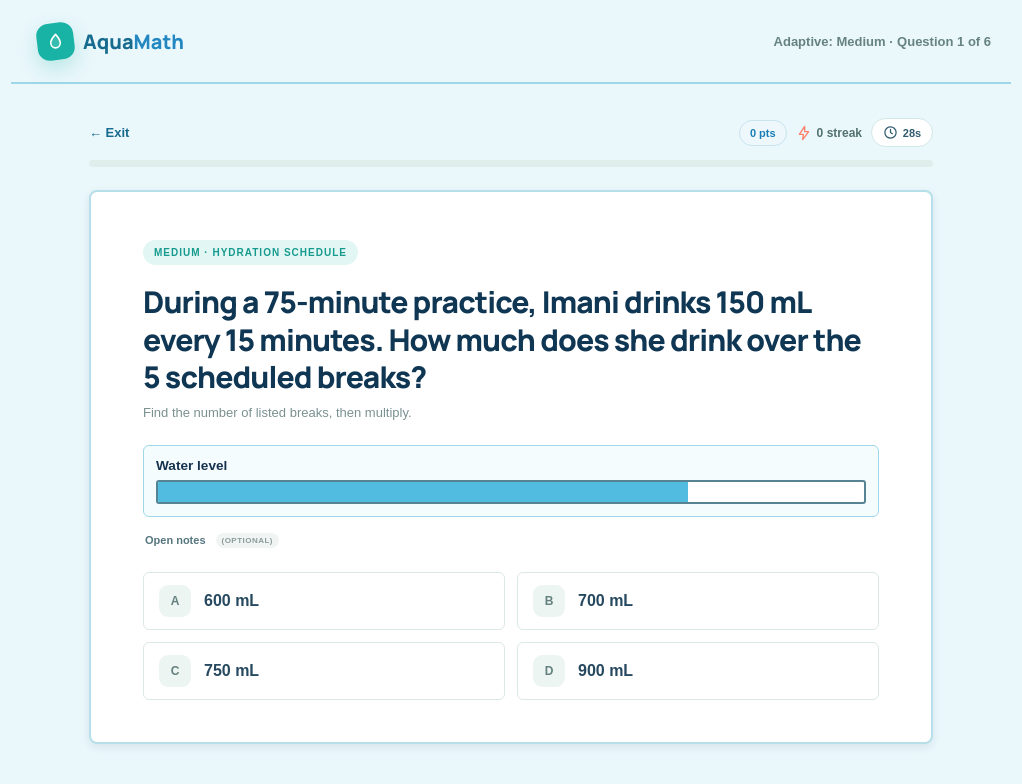
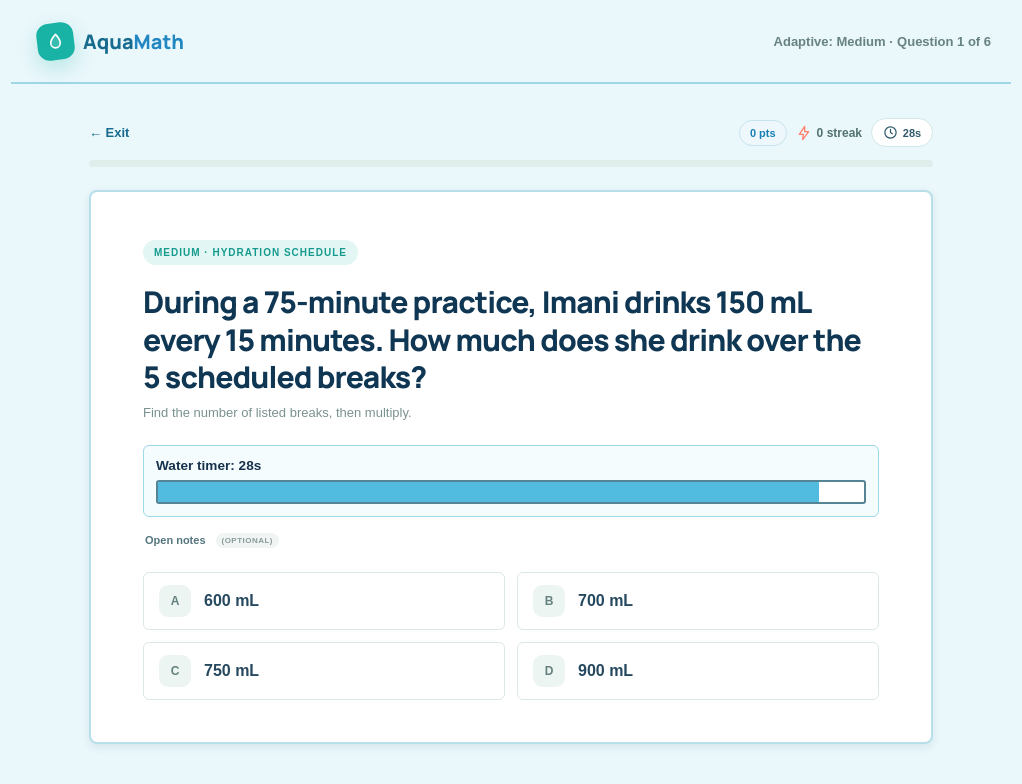
Before and after one commit to hilrato/hackathon, a React (Vite) app: page / in a window 1280 px wide. Both pictures are taken after a click on the button "Start quiz". Shown: the top 784 px of the page, without its empty margins (129-1151 px from the left). Built offline with nearby package versions, Linux system fonts and the light colour scheme.

Commit message:
Changes again

```diff
--- a/src/App.tsx
+++ b/src/App.tsx
@@ -245,7 +245,7 @@ function App() {
       <div className="quiz-topline"><button className="exit-button" onClick={() => setScreen('home')}>← Exit</button><span className="keyboard-hint">A–D to answer · Enter to continue</span><div className="quiz-hud"><span className="points-pill">{points.toLocaleString()} pts</span><span className="streak"><Icon name="bolt" size={16}/>{streak} streak</span><span className={`timer-pill ${timerWarning ? 'is-low' : ''}`} role="timer" aria-live={timerWarning ? 'assertive' : 'off'}><Icon name="clock" size={15}/>{timeLeft}s</span></div></div>
       <div className="progress-track"><span style={{ width: `${((current + (hasAnswered ? 1 : 0)) / questionCount) * 100}%` }} /></div>
       <article className="quiz-card">
-        <span className="quiz-eyebrow">{question.eyebrow}</span><h2>{question.prompt}</h2><p className="question-detail">{question.detail}</p><QuizVisual difficulty={activeDifficulty} index={current} urgent={timerWarning}/><Scratchpad key={`${activeDifficulty}-${current}`}/>
+        <span className="quiz-eyebrow">{question.eyebrow}</span><h2>{question.prompt}</h2><p className="question-detail">{question.detail}</p><QuizVisual timeLeft={timeLeft} timeLimit={getTimeLimit(activeDifficulty, current)} urgent={timerWarning}/><Scratchpad key={`${activeDifficulty}-${current}`}/>
         {question.kind === 'short' ? <form className="short-answer-form" onSubmit={submitShortAnswer}>
           <label htmlFor="short-answer">Your answer</label>
           <div className="short-answer-entry"><input id="short-answer" value={shortResponse} onChange={(event) => setShortResponse(event.target.value)} placeholder="Example: 750 mL" disabled={submittedShortAnswer !== null} autoComplete="off"/><button type="submit" disabled={!shortResponse.trim() || submittedShortAnswer !== null}>Check answer</button></div>
--- a/src/QuizVisual.tsx
+++ b/src/QuizVisual.tsx
@@ -1,22 +1,19 @@
-https://musical-spoon-v9prjw9r73wqjq.github.dev/import './quiz-visual.css'
+import './quiz-visual.css'
 
-type Difficulty = 'easy' | 'medium' | 'hard'
-type VisualGuide = { fill: number; label: string }
-
-const guides: Record<Difficulty, VisualGuide[]> = {
-  easy: [60, 45, 53, 80, 66, 75].map((fill) => ({ fill, label: `${fill}% full` })),
-  medium: [75, 63, 80, 65, 80, 13].map((fill) => ({ fill, label: `${fill}% full` })),
-  hard: [75, 63, 19, 82, 14, 80].map((fill) => ({ fill, label: `${fill}% full` })),
+type QuizVisualProps = {
+  timeLeft: number
+  timeLimit: number
+  urgent: boolean
 }
 
-// A basic water bar gives a visual clue without showing the answer.
-export function QuizVisual({ difficulty, index, urgent }: { difficulty: Difficulty; index: number; urgent: boolean }) {
-  const guide = guides[difficulty][index]
+// The water percentage follows the timer: full at the start and empty at zero.
+export function QuizVisual({ timeLeft, timeLimit, urgent }: QuizVisualProps) {
+  const waterPercent = Math.max(0, Math.min(100, (timeLeft / timeLimit) * 100))
 
-  return <aside className={`simple-water-visual ${urgent ? 'is-urgent' : ''}`} aria-label={guide.label}>
-    <span>Water level</span>
+  return <aside className={`simple-water-visual ${urgent ? 'is-urgent' : ''}`} aria-label={`Time remaining: ${timeLeft} seconds`}>
+    <span>Water timer: {timeLeft}s</span>
     <div className="water-bar">
-      <div style={{ width: `${guide.fill}%` }} />
+      <div style={{ width: `${waterPercent}%` }} />
     </div>
   </aside>
 }
--- a/src/simple.css
+++ b/src/simple.css
@@ -188,6 +188,7 @@
 .water-bar div {
   height: 100%;
   background: #51bce0;
+  transition: width 1s linear;
 }
 
 .simple-water-visual.is-urgent {
```
